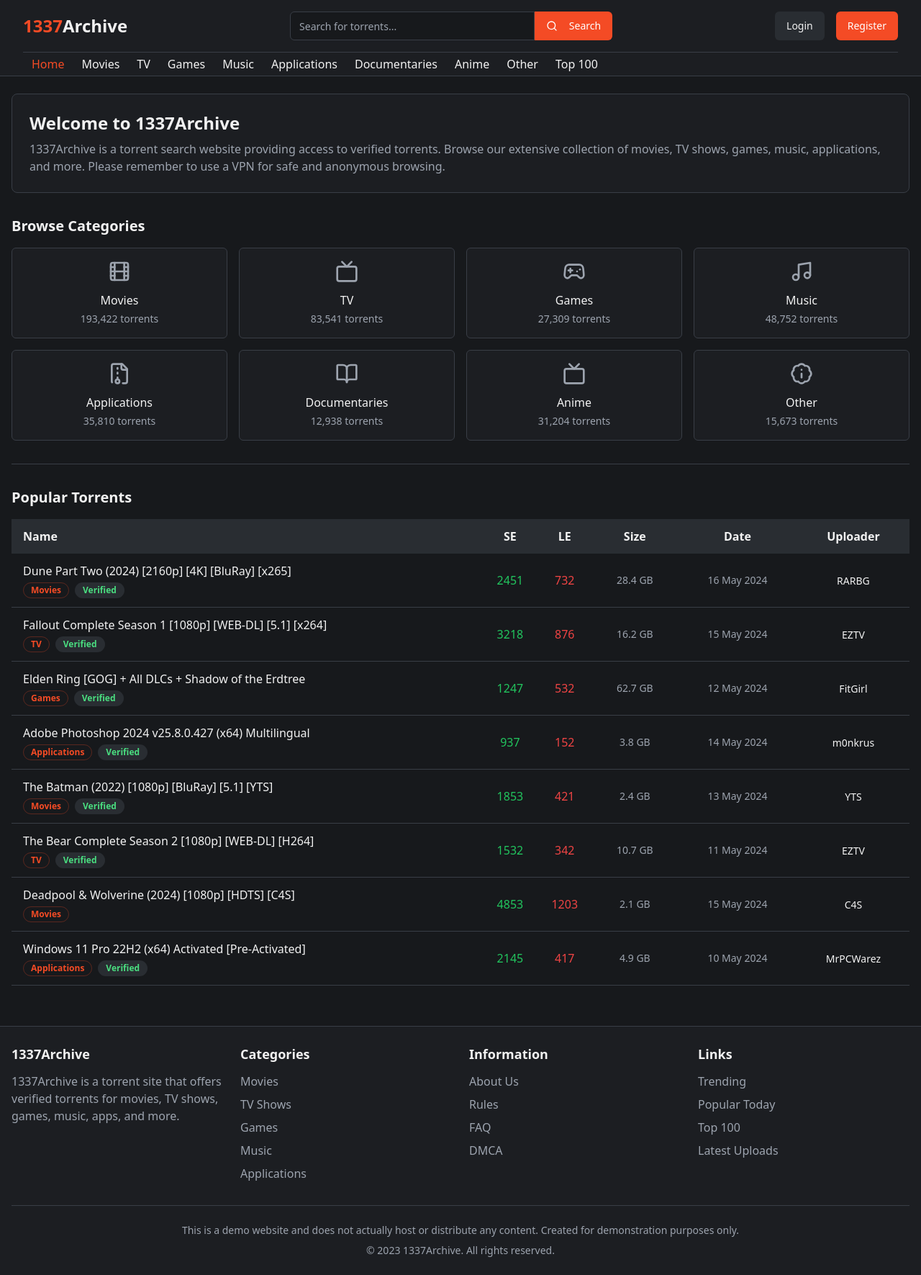
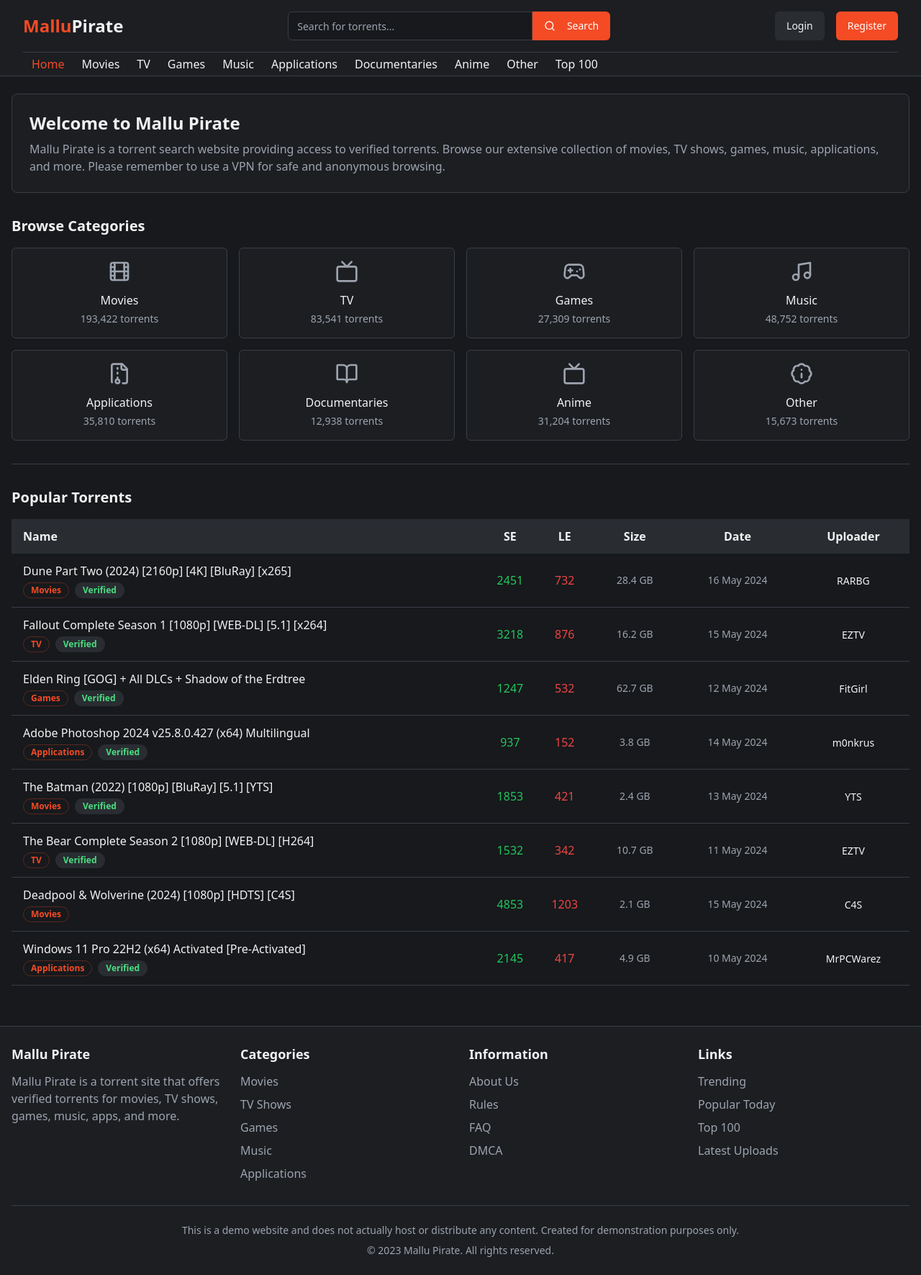
Before and after one commit to maneshkallisto/mp-php, a React (Vite) app: page / in a window 1280 px wide. Shown: the whole page at 72% size. Built offline with nearby package versions, Linux system fonts and the light colour scheme.

Commit message:
Rename site to Mallu Pirate
Update site name in relevant files.

```diff
--- a/index.html
+++ b/index.html
@@ -4,17 +4,17 @@
   <head>
     <meta charset="UTF-8" />
     <meta name="viewport" content="width=device-width, initial-scale=1.0" />
-    <title>1337Archive - Torrent Search Engine</title>
-    <meta name="description" content="1337Archive is a torrent search engine with verified torrents for movies, TV shows, games, applications, and more." />
-    <meta name="author" content="1337Archive" />
+    <title>Mallu Pirate - Torrent Search Engine</title>
+    <meta name="description" content="Mallu Pirate is a torrent search engine with verified torrents for movies, TV shows, games, applications, and more." />
+    <meta name="author" content="Mallu Pirate" />
 
-    <meta property="og:title" content="1337Archive - Torrent Search Engine" />
+    <meta property="og:title" content="Mallu Pirate - Torrent Search Engine" />
     <meta property="og:description" content="Search and download verified torrents for movies, TV shows, games, and more." />
     <meta property="og:type" content="website" />
     <meta property="og:image" content="https://lovable.dev/opengraph-image-p98pqg.png" />
 
     <meta name="twitter:card" content="summary_large_image" />
-    <meta name="twitter:site" content="@1337Archive" />
+    <meta name="twitter:site" content="@MalluPirate" />
     <meta name="twitter:image" content="https://lovable.dev/opengraph-image-p98pqg.png" />
   </head>
 
--- a/src/components/Footer.tsx
+++ b/src/components/Footer.tsx
@@ -8,9 +8,9 @@ const Footer = () => {
       <div className="container mx-auto px-4">
         <div className="grid grid-cols-1 md:grid-cols-4 gap-6">
           <div>
-            <h3 className="text-lg font-semibold mb-3">1337Archive</h3>
+            <h3 className="text-lg font-semibold mb-3">Mallu Pirate</h3>
             <p className="text-muted-foreground">
-              1337Archive is a torrent site that offers verified torrents for movies, TV shows, games, music, apps, and more.
+              Mallu Pirate is a torrent site that offers verified torrents for movies, TV shows, games, music, apps, and more.
             </p>
           </div>
 
@@ -52,7 +52,7 @@ const Footer = () => {
             Created for demonstration purposes only.
           </p>
           <p className="mt-2">
-            © 2023 1337Archive. All rights reserved.
+            © 2023 Mallu Pirate. All rights reserved.
           </p>
         </div>
       </div>
--- a/src/components/Header.tsx
+++ b/src/components/Header.tsx
@@ -24,7 +24,7 @@ const Header = () => {
       <div className="container mx-auto">
         {/* Top Header with Logo and Search */}
         <div className="flex items-center justify-between py-4">
-          <Link to="/" className="text-2xl font-bold text-primary">1337<span className="text-foreground">Archive</span></Link>
+          <Link to="/" className="text-2xl font-bold text-primary">Mallu<span className="text-foreground">Pirate</span></Link>
 
           <div className="hidden md:flex flex-1 max-w-md mx-4">
             <form onSubmit={handleSearch} className="w-full flex">
--- a/src/pages/Index.tsx
+++ b/src/pages/Index.tsx
@@ -13,9 +13,9 @@ const Index = () => {
 
       <main className="flex-grow container mx-auto px-4 py-6">
         <div className="bg-card rounded-lg border border-border p-6 mb-8">
-          <h1 className="text-2xl font-bold mb-2">Welcome to 1337Archive</h1>
+          <h1 className="text-2xl font-bold mb-2">Welcome to Mallu Pirate</h1>
           <p className="text-muted-foreground">
-            1337Archive is a torrent search website providing access to verified torrents.
+            Mallu Pirate is a torrent search website providing access to verified torrents.
             Browse our extensive collection of movies, TV shows, games, music, applications, and more.
             Please remember to use a VPN for safe and anonymous browsing.
           </p>
```
